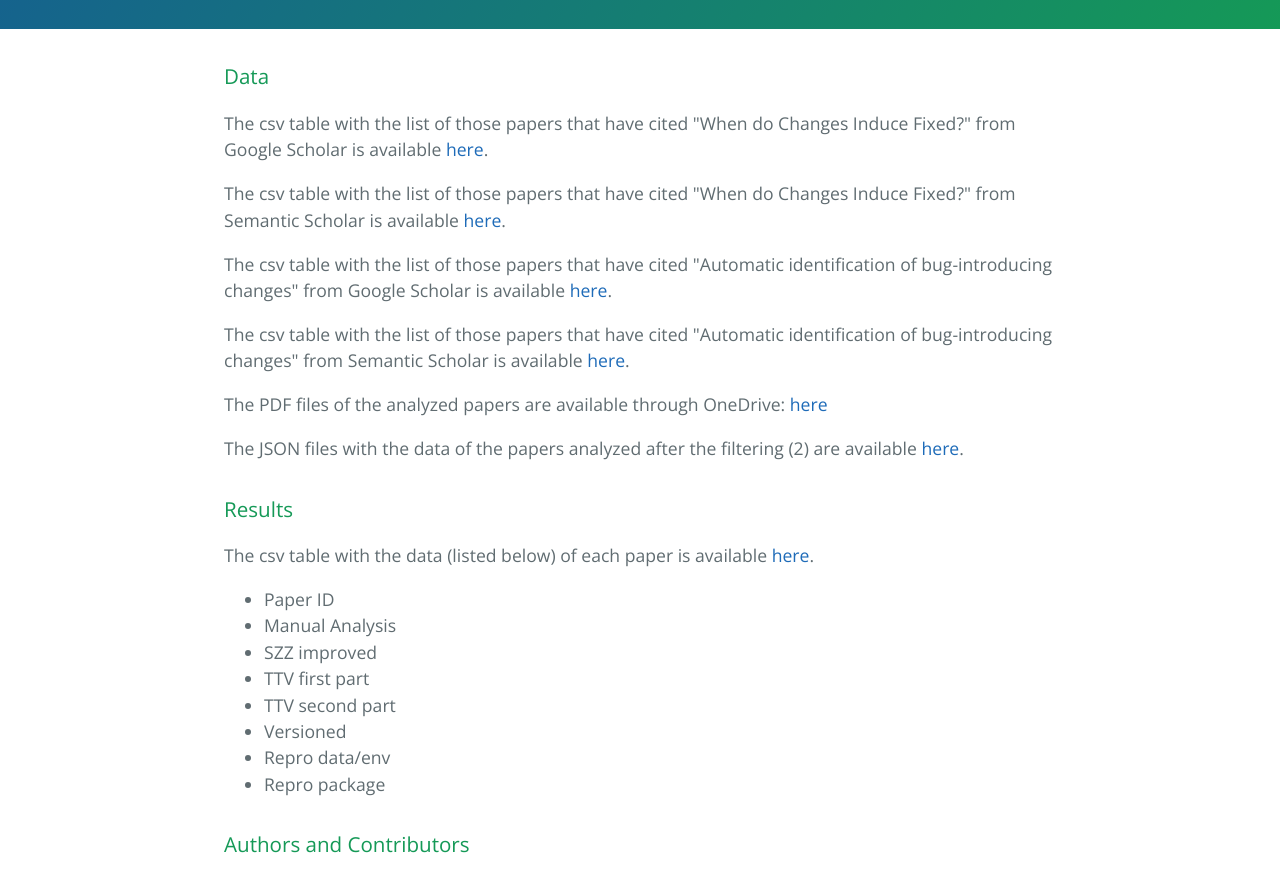
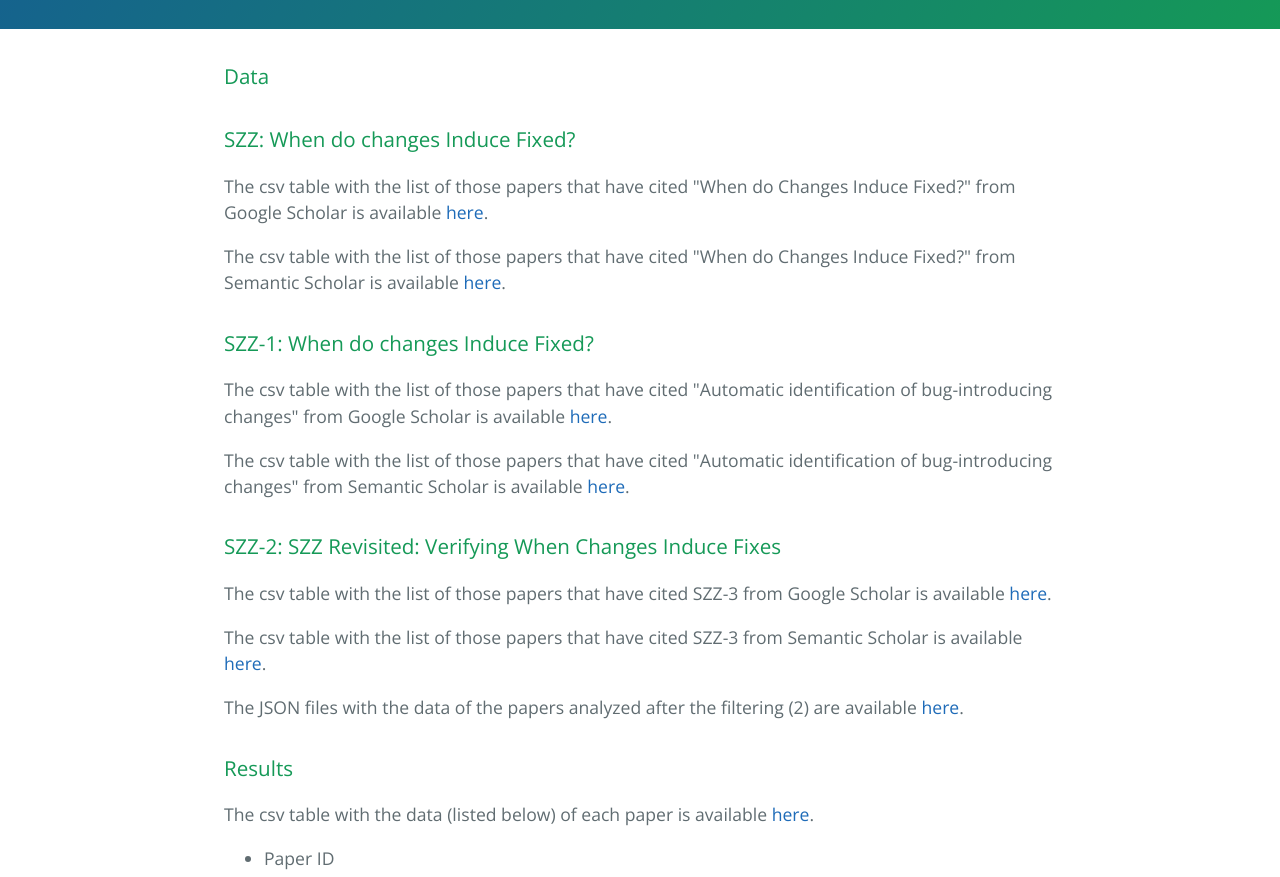
Before and after one commit to Gemarodri/replication, a plain HTML site: page index.html in a window 1280 px wide. Shown: the part 500-1377 px from the top of the page. Drawn offline with nearby package versions, Linux system fonts and the light colour scheme.

Commit message:
Update index.html

```diff
--- a/index.html
+++ b/index.html
@@ -25,12 +25,15 @@
     <section class="main-content">
      <h3>
 <a id="welcome-to-github-pages" class="anchor" href="#welcome-to-github-pages" aria-hidden="true"><span aria-hidden="true" class="octicon octicon-link"></span></a> Data </h3>
+<h3>SZZ: When do changes Induce Fixed?</h3>
 <p> The csv table with the list of those papers that have cited "When do Changes Induce Fixed?" from Google Scholar is available <a href="https://github.com/Gemarodri/replication/blob/gh-pages/Results/citationsWhenDoChange-GScholar.csv">here</a>.</p>
 <p> The csv table with the list of those papers that have cited "When do Changes Induce Fixed?" from Semantic Scholar is available <a href="https://github.com/Gemarodri/replication/blob/gh-pages/Results/citationsWhenDoChange-ScholarSemantic.csv">here</a>.</p>
+<h3>SZZ-1: When do changes Induce Fixed?</h3>
 <p> The csv table with the list of those papers that have cited "Automatic identification of bug-introducing changes" from Google Scholar is available <a href="https://github.com/Gemarodri/replication/blob/gh-pages/Results/citationsAutomatic-GScholar.csv">here</a>.</p>
-      <p> The csv table with the list of those papers that have cited "Automatic identification of bug-introducing changes" from Semantic Scholar is available <a href="https://github.com/Gemarodri/replication/blob/gh-pages/Results/citationsAutomatic-SScholar.csv">here</a>.</p>
-
-<p>The PDF files of the analyzed papers are available through OneDrive: <a href="https://urjc-my.sharepoint.com/personal/gema_rodriguez_urjc_es/_layouts/15/guestaccess.aspx?folderid=08d67fadcea264386b4dfea2cae536424&authkey=AacIvymk6KbTQR-eQeNOvic">here</a>
+<p> The csv table with the list of those papers that have cited "Automatic identification of bug-introducing changes" from Semantic Scholar is available <a href="https://github.com/Gemarodri/replication/blob/gh-pages/Results/citationsAutomatic-SScholar.csv">here</a>.</p>
+<h3>SZZ-2: SZZ Revisited: Verifying When Changes Induce Fixes </h3>
+ <p> The csv table with the list of those papers that have cited SZZ-3 from Google Scholar is available <a href="https://github.com/Gemarodri/replication/blob/gh-pages/Results/citationsRevisited-GScholar.csv">here</a>.</p>
+<p> The csv table with the list of those papers that have cited SZZ-3 from Semantic Scholar is available <a href="https://github.com/Gemarodri/replication/blob/gh-pages/Results/citationsRevisited-SScholar.csv">here</a>.</p>
 </p>
 
 <p>The JSON files with the data of the papers analyzed after the filtering (2) are available <a href="https://github.com/Gemarodri/replication/blob/gh-pages/Results/filtering(2)">here</a>.</p>
```
